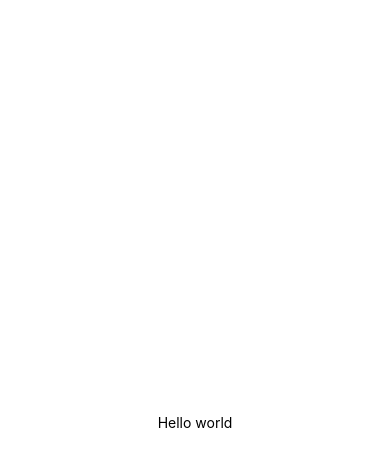
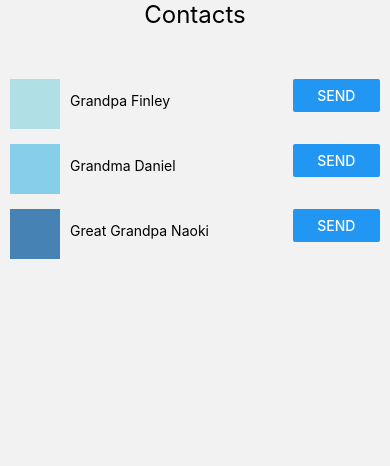
Before and after one commit to FinOCE/CP3405-app, a React Native app: screen / in a window 390 px wide. Shown: the top 466 px of the page. Built offline with nearby package versions, Linux system fonts and the light colour scheme.

Commit message:
Create share page

```diff
--- a/src/navigation/AppStack.tsx
+++ b/src/navigation/AppStack.tsx
@@ -1,8 +1,10 @@
 import { createStackNavigator } from "@react-navigation/stack"
 import Home from "pages/Home"
+import Share from "pages/Share"
 
 export type AppStackParamList = {
   Home: undefined
+  Share: { url: string }
 }
 
 const { Navigator, Screen } = createStackNavigator<AppStackParamList>()
@@ -10,6 +12,7 @@ const { Navigator, Screen } = createStackNavigator<AppStackParamList>()
 export default function AppStack() {
   return (
     <Navigator screenOptions={{ headerShown: false }}>
+      <Screen name="Share" component={Share} initialParams={{ url: 'https://example.com' }} />
       <Screen name="Home" component={Home} />
     </Navigator>
   )
--- /dev/null
+++ b/src/pages/Share.tsx
@@ -0,0 +1,103 @@
+import { Button, StyleSheet, Text, View } from 'react-native';
+
+export default function Share() {
+        return (
+            <>
+              <Text style={styles.headingStyle}>Contacts</Text>
+
+              <View style={styles.headingPadding}></View>
+
+              <View style={styles.parentContainer}>
+
+              <View style={styles.containerLeft}>
+                  <View style={styles.powderblue} />
+                  <Text style={styles.contactsName}>Grandpa Finley</Text>
+              </View>
+
+              <View style={styles.containerRight}>
+                  <Button title="Send"/>
+              </View>
+
+              </View>
+
+              <View style={styles.contactsPadding}></View>
+
+              <View style={styles.parentContainer}>
+
+              <View style={styles.containerLeft}>
+                  <View style={styles.skyblue} />
+                  <Text style={styles.contactsName}>Grandma Daniel</Text>
+              </View>
+
+              <View style={styles.containerRight}>
+                  <Button title="Send"/>
+              </View>
+
+              </View>
+
+              <View style={styles.contactsPadding}></View>
+
+              <View style={styles.parentContainer}>
+
+              <View style={styles.containerLeft}>
+                  <View style={styles.steelblue} />
+                  <Text style={styles.contactsName}>Great Grandpa Naoki</Text>
+              </View>
+
+              <View style={styles.containerRight}>
+                  <Button title="Send"/>
+              </View>
+
+              </View>
+            </>
+        );
+    }
+    const styles = StyleSheet.create({
+        parentContainer:{
+            flexDirection: 'row',
+        },
+        containerLeft:{
+            flexDirection: 'row',
+            width: '75%'
+        },
+        containerRight:{
+            width: '25%',
+            paddingRight: 10
+        },
+        headingStyle:{
+            fontSize: 24,
+            textAlign: 'center'
+        },
+        headingPadding:{
+            height:50
+        },
+        contactsName:{
+            paddingLeft: 10,
+            paddingTop: 12.5
+        },
+        sendButton:{
+            fontWeight: 'bold',
+            paddingRight: 5
+        },
+        contactsPadding:{
+            height:15
+        },
+        powderblue:{
+            height: 50,
+            width:50,
+            backgroundColor: 'powderblue',
+            marginLeft: 10
+        },
+        skyblue:{
+            height: 50,
+            width: 50,
+            backgroundColor: 'skyblue',
+            marginLeft: 10
+        },
+        steelblue:{
+            height: 50,
+            width: 50,
+            backgroundColor: 'steelblue',
+            marginLeft: 10
+        }
+})
```
Also changed, not shown: 1 other file (tests, documents, lock files or other folders).
